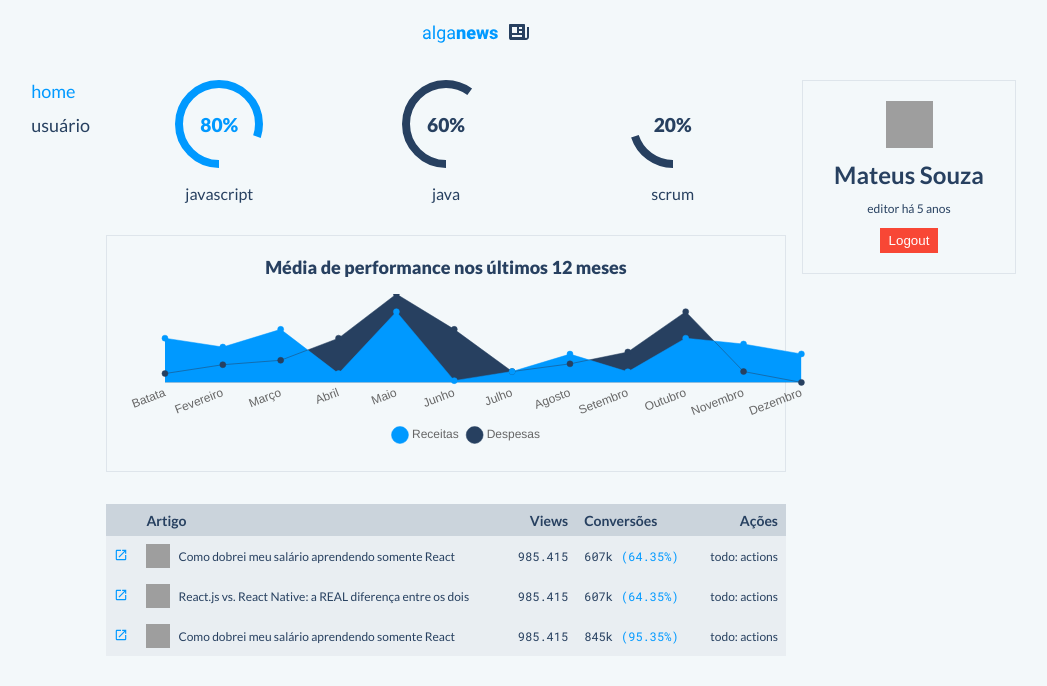
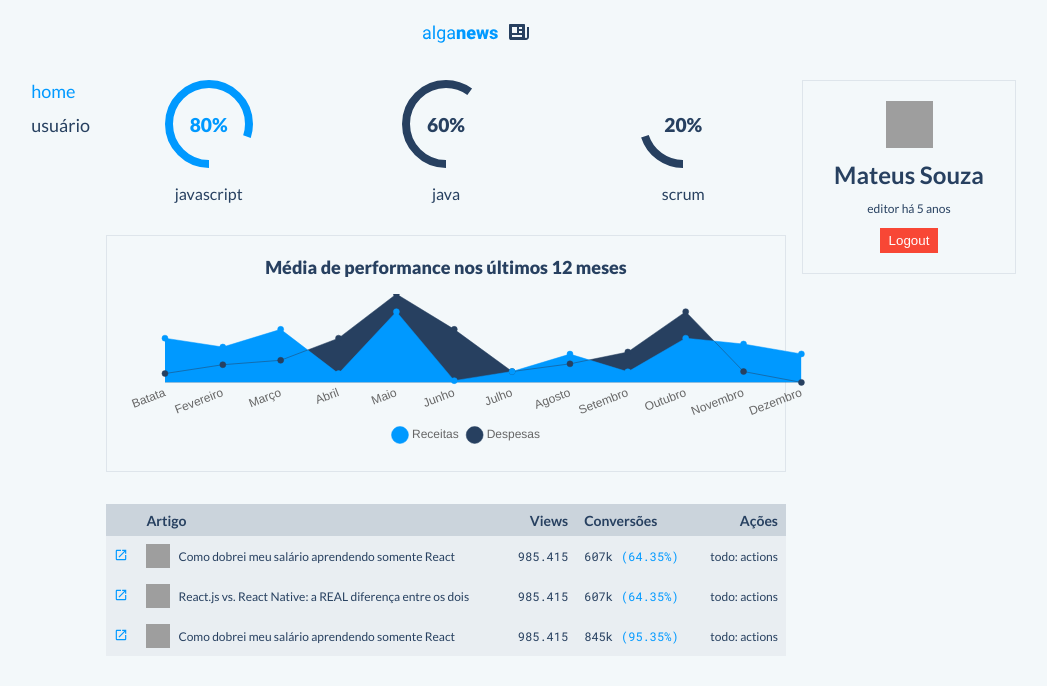
Before and after one commit to mateussouza-ms/alganews-cms, a React (Create React App) app: page / in a window 1280 px wide. Shown: the top 686 px of the page, without its empty margins (164-1211 px from the left). Built offline with nearby package versions, Linux system fonts and the light colour scheme; grey boxes are pictures that could not be loaded.

Commit message:
Add gap in UserTopTags

```diff
--- a/src/app/features/UserTopTags/styles.ts
+++ b/src/app/features/UserTopTags/styles.ts
@@ -3,4 +3,5 @@ import styled from "styled-components";
 export const Wrapper = styled.div`
   display: grid;
   grid-template-columns: repeat(3, 1fr);
+  gap: 32px;
 `;
```
